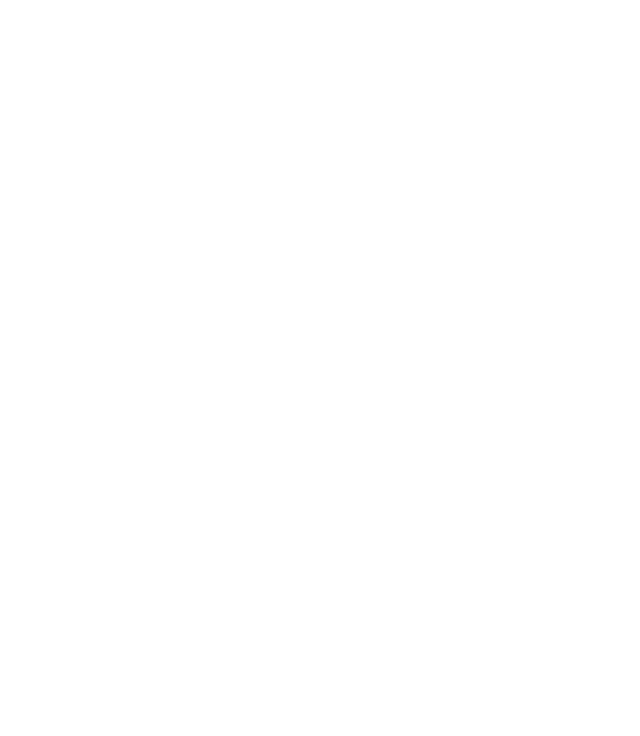
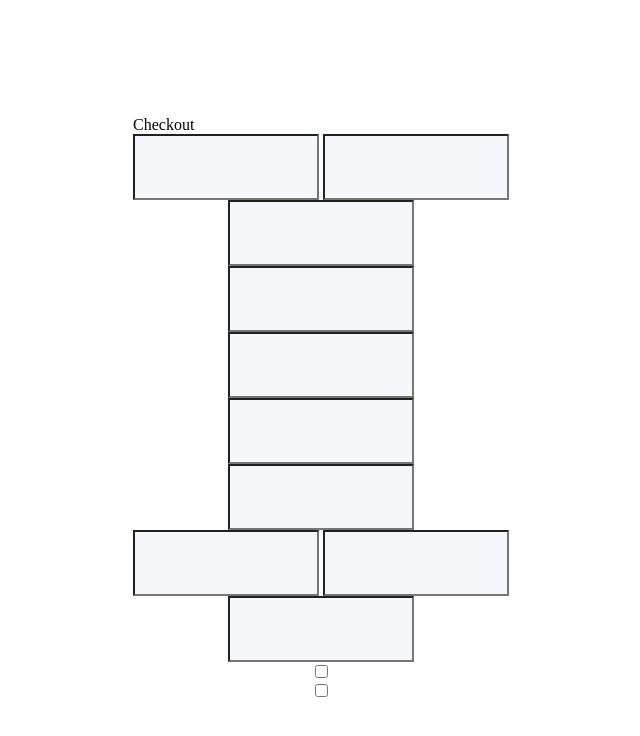
Before and after one commit to htf11/web-programming, a plain HTML site: page index.html in a window 1280 px wide. Shown: the whole page, without its empty margins (327-967 px from the left). Drawn offline with Linux system fonts and the light colour scheme.

Commit message:
fix: working on pos

```diff
--- a/assets/css/style.css
+++ b/assets/css/style.css
@@ -1,4 +1,15 @@
-
+body {
+    position: absolute;
+    top: 50%;
+    left: 50%;
+    margin-right: -50%;
+    transform: translate(-50%, -50%);
+}
+.main {
+    display: flex;
+    align-items: center;
+    flex-direction: column;
+}
 .checkout {
     height: 60px;
     background-color: #f5f7fa;
--- a/index.html
+++ b/index.html
@@ -4,8 +4,27 @@
     <meta charset="UTF-8" />
     <meta name="viewport" content="width=device-width, initial-scale=1.0" />
     <title>Lab5</title>
-    <link rel="stylesheet" href="styles/style.css" />
+    <link rel="stylesheet" href="assets/css/style.css" />
   </head>
   <body>
+    <div class="head">Checkout</div>
+    <div class="main">
+      <div class="top-pos">
+        <input type="text" class="checkout">
+        <input type="text" class="checkout">
+      </div>
+      <input type="text" class="checkout">
+      <input type="email" class="checkout">
+      <input type="text" class="checkout">
+      <input type="text" class="checkout">
+      <input type="text" class="checkout">
+      <div class="bottom-pos">
+        <input type="text" class="checkout">
+        <input type="text" class="checkout">
+      </div>
+      <input type="text" class="checkout">
+      <input type="checkbox" name="" id="">
+      <input type="checkbox" name="" id="">
+    </div>
   </body>
 </html>
```
